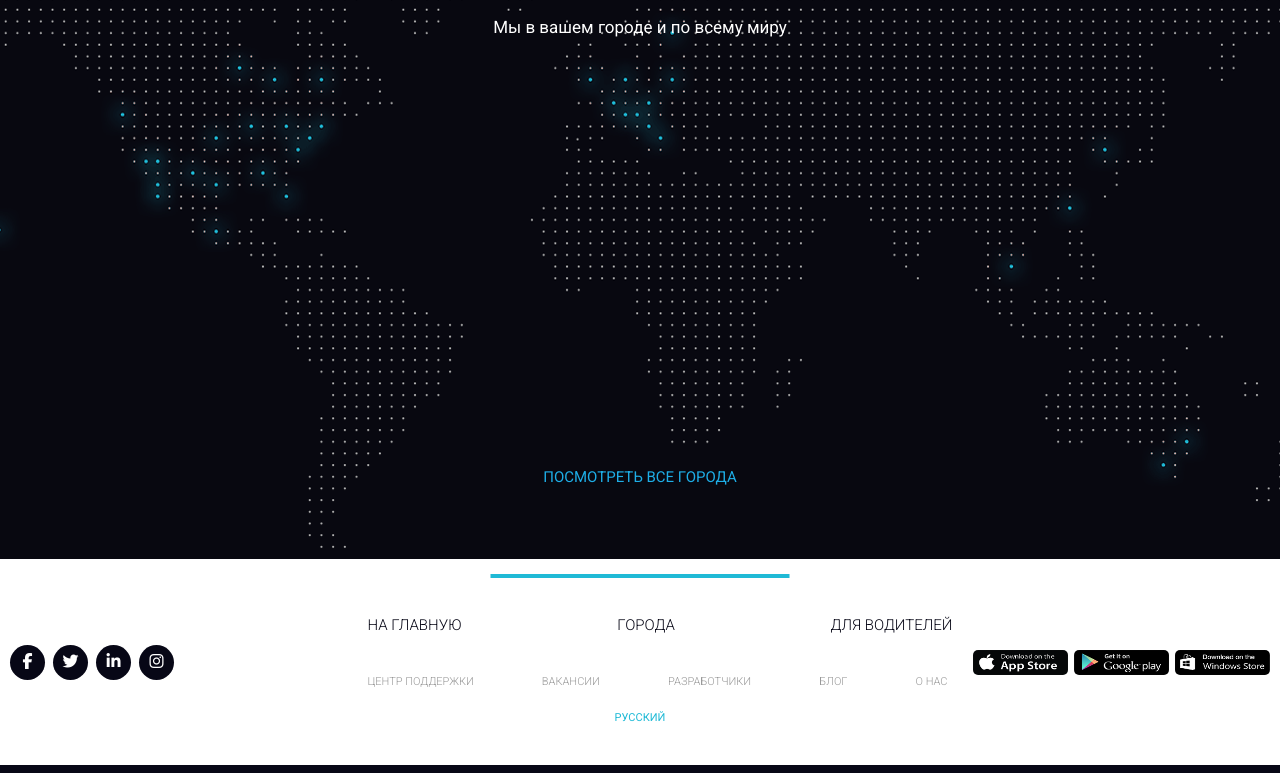
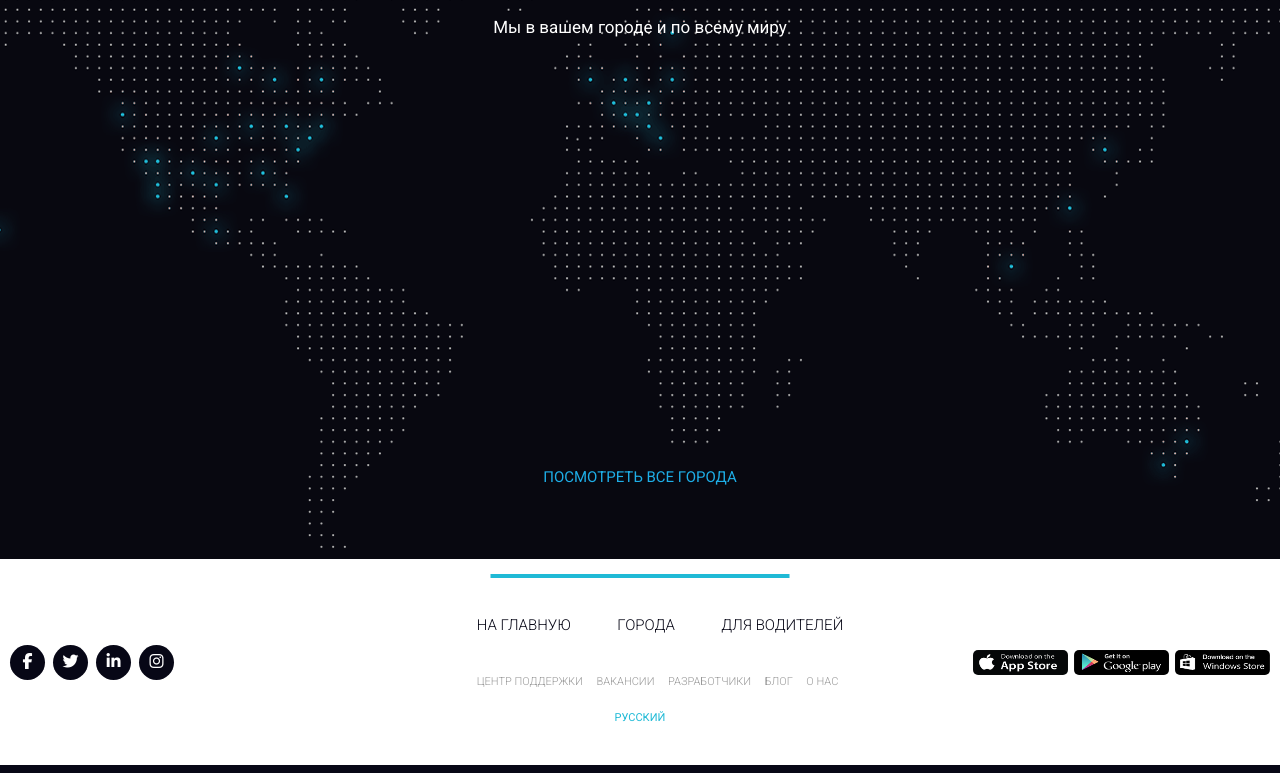
Before and after one commit to AndreyTSpb/uber, a plain HTML site: page src/index.html in a window 1280 px wide. Shown: the part 4830-5603 px from the top of the page. Drawn offline with nearby package versions, Linux system fonts and the light colour scheme.

Commit message:
footer block, all div col-4

```diff
--- a/src/index.html
+++ b/src/index.html
@@ -330,13 +330,13 @@
     <section class="footer">
       <div class="footer-blue-line"></div>
       <div class="row">
-        <div class="col-md-3 footer-social-icons">
+        <div class="col-md-4 footer-social-icons">
           <div class="footer-social-icons-fb"><a href="#"><i class="fa fa-facebook" aria-hidden="true"></i></a></div>
           <div class="footer-social-icons-twiter"><a href="#"><i class="fa fa-twitter" aria-hidden="true"></i></a></div>
           <div class="footer-social-icons-linkedin"><a href="#"><i class="fa fa-linkedin" aria-hidden="true"></i></a></div>
           <div class="footer-social-icons-instagram"><a href="#"><i class="fa fa-instagram" aria-hidden="true"></i></a></div>
         </div>
-        <div class="col-md-6">
+        <div class="col-md-4">
           <ul class="footer-first-menu">
             <li><a href="#">на главную</a></li>
             <li><a href="#">города</a></li>
@@ -351,7 +351,7 @@
           </ul>
           <div class="lang"><a href="#">русский</a></div>
         </div>
-        <div class="col-md-3 footer-button-stores">
+        <div class="col-md-4 footer-button-stores">
           <a href="#" class="footer-button-stores-apple"><img src="img/icons/apple-store-btn.png" alt="Пример"></a>
           <a href="#" class="footer-button-stores-android"><img src="img/icons/google-play-btn.png" alt="Пример"></a>
           <a href="#" class="footer-button-stores-windows"><img src="img/icons/windows-store-btn.png" alt="Пример"></a>
```
